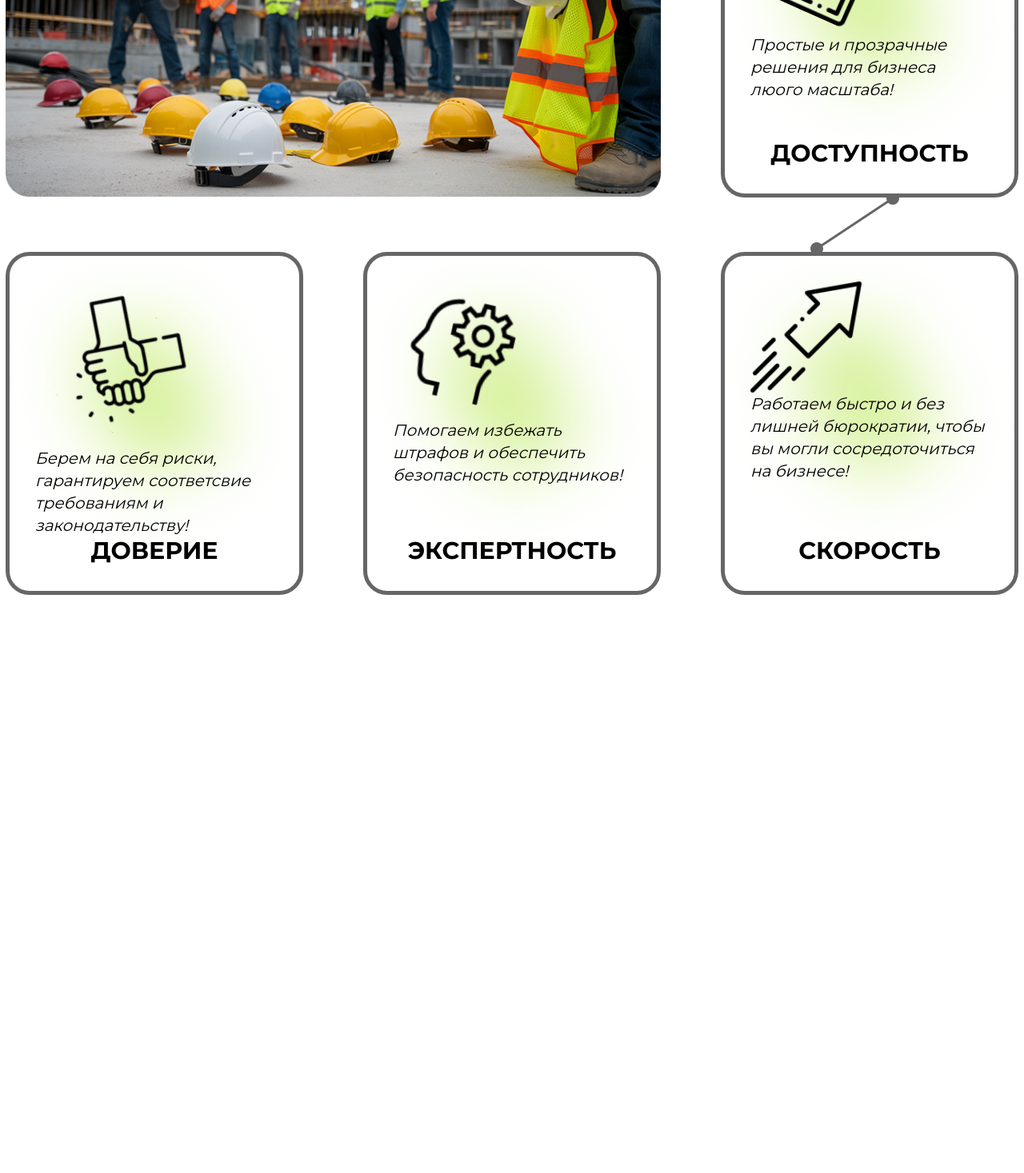
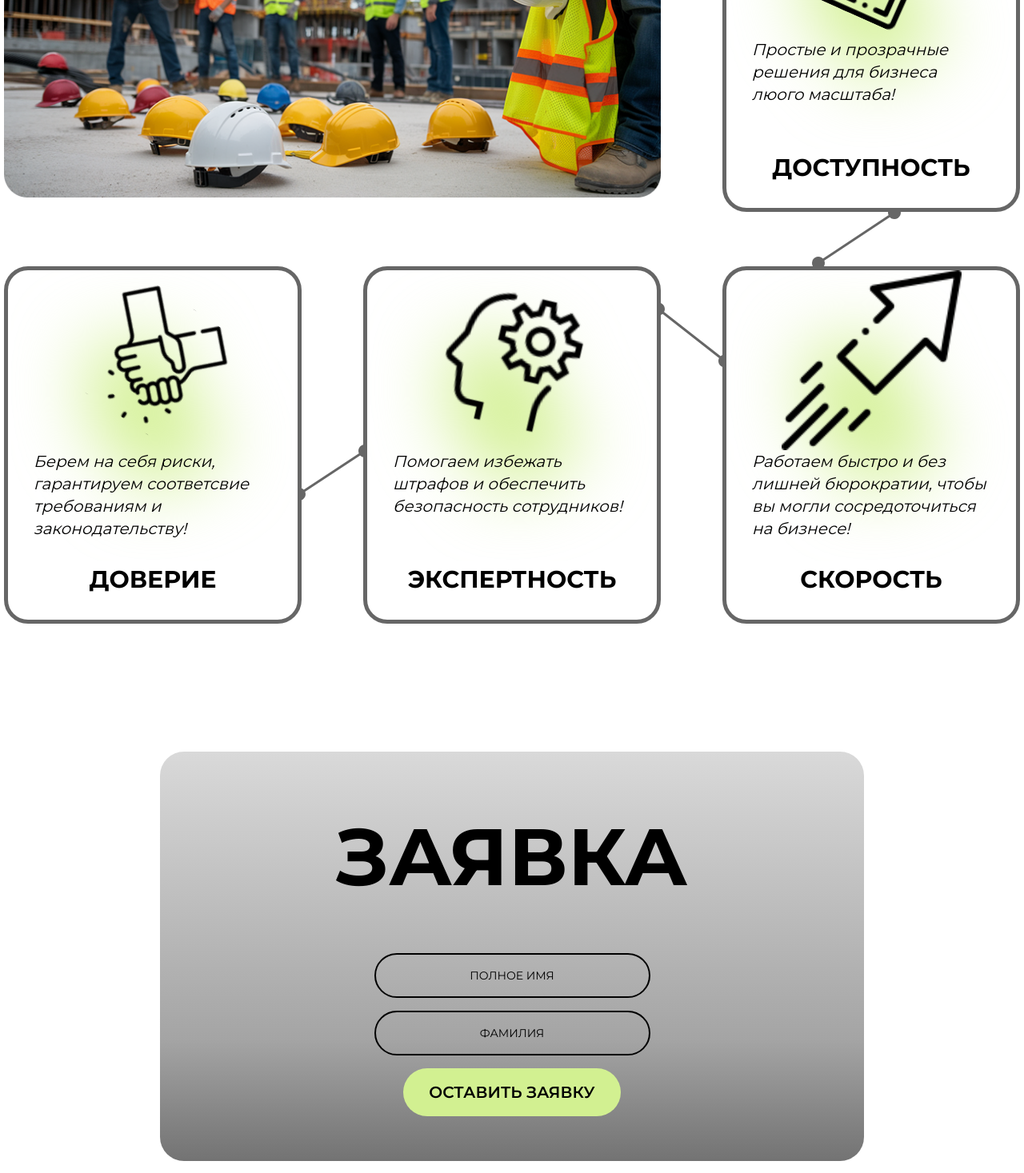
Before and after one commit to gel1ler/technohub, a React (Create React App) app: page / in a window 1280 px wide. Shown: the part 3283-4750 px from the top of the page at 80% size. Before the commit the page ends 4027 px from the top, so only its background shows below. Built offline with nearby package versions, Linux system fonts and the light colour scheme; the HTML template or start-up script is replaced by a standard one.

Commit message:
Add Request component to App and enhance Advantages layout

```diff
--- a/src/App.tsx
+++ b/src/App.tsx
@@ -6,6 +6,7 @@ import Solutions from './components/Solutions';
 import Start from './components/Start';
 import Steps from './components/Steps';
 import Advantages from './components/Advantages';
+import Request from './components/Request';
 
 function App() {
   useEffect(() => {
@@ -48,6 +49,7 @@ function App() {
           src='/assets/divider.svg'
         />
         <Advantages />
+        <Request />
       </div>
     </div>
   );
--- a/src/components/Advantages.tsx
+++ b/src/components/Advantages.tsx
@@ -1,21 +1,21 @@
 import React from 'react'
 
 const Block = ({ src, text, title, children }: { src: string, text: string, title: string, children?: React.ReactNode }) => (
-    <div className="flex flex-col items-center rounded-[30px] border-[5px] border-thgray p-8 relative bg-white">
+    <div className="rounded-[30px] border-[5px] border-thgray px-8 pb-8 relative bg-white">
         <img
             className='absolute top-0 left-1/2 -translate-x-1/2 z-0'
             src='/assets/advantages/small-green-blur.svg'
             alt=''
         />
-        <div className="relative z-10 w-full">
+        <div className="relative z-10 w-full flex flex-col items-center h-full">
             <img
-                className=''
+                className='w-fit h-[225px]'
                 src={`/assets/advantages/${src}.svg`}
                 alt={src}
             />
+            <p className='text-xl z-10 italic flex-grow'>{text}</p>
+            <p className='text-3xl font-bold mt-8'>{title}</p>
         </div>
-        <p className='text-xl z-10 italic flex-grow'>{text}</p>
-        <p className='text-3xl font-bold'>{title}</p>
         {children}
     </div>
 )
@@ -23,7 +23,8 @@ const Block = ({ src, text, title, children }: { src: string, text: string, titl
 const Advantages = () => {
     return (
         <div
-            className='grid grid-rows-2 mx-auto gap-x-[75px] gap-y-[68px] mt-40 w-fit'
+            data-aos='fade-up'
+            className='grid grid-rows-2 mx-auto gap-x-[77px] gap-y-[68px] mt-40 w-fit'
             style={{
                 gridTemplateColumns: '372px 372px 372px'
             }}
@@ -47,14 +48,20 @@ const Advantages = () => {
                 text='Берем на себя риски, гарантируем соответсвие требованиям и законодательству!'
                 title='ДОВЕРИЕ'
             >
-
+                <img
+                    className='absolute top-1/2 right-[6px] translate-x-full -z-10'
+                    src='/assets/advantages/Line2.svg'
+                />
             </Block>
             <Block
                 src='Development Skill'
                 text='Помогаем избежать штрафов и обеспечить безопасность сотрудников!'
                 title='ЭКСПЕРТНОСТЬ'
             >
-
+                <img
+                    className='absolute top-0 translate-y-1/2 right-[6px] translate-x-full -z-10'
+                    src='/assets/advantages/Line3.svg'
+                />
             </Block>
             <Block
                 src='Arrow'
--- /dev/null
+++ b/src/components/Request.tsx
@@ -0,0 +1,175 @@
+import React, { useState } from 'react'
+
+const Input: React.FC<{
+    placeholder?: string;
+    onChange?: (e: React.ChangeEvent<HTMLInputElement>) => void;
+    value?: string;
+    type?: string;
+    name?: string;
+    error?: string;
+}> = ({
+    placeholder = "Введите ваш запрос",
+    onChange,
+    value,
+    type = "text",
+    name,
+    error
+}) => {
+        return (
+            <div className="flex flex-col items-center">
+                <input
+                    type={type}
+                    name={name}
+                    placeholder={placeholder}
+                    className={`w-[345px] px-6 py-4 border-2 rounded-[30px] text-center placeholder-black text-sm outline-none bg-transparent transition-all duration-300 ${error ? 'border-red-700' : 'border-black'
+                        }`}
+                    onChange={onChange}
+                    value={value}
+                />
+                {error && (
+                    <span className="text-red-700 text-xs font-semibold mt-1">{error}</span>
+                )}
+            </div>
+        );
+    };
+
+interface FormData {
+    name: string;
+    lastname: string;
+}
+
+interface FormErrors {
+    name?: string;
+    lastname?: string;
+}
+
+const Request = () => {
+    const [formData, setFormData] = useState<FormData>({
+        name: '',
+        lastname: ''
+    });
+
+    const [errors, setErrors] = useState<FormErrors>({});
+    const [isSubmitting, setIsSubmitting] = useState(false);
+    const [isSubmitted, setIsSubmitted] = useState(false);
+
+    const validateForm = (): boolean => {
+        const newErrors: FormErrors = {};
+
+        // Валидация имени
+        if (!formData.name.trim()) {
+            newErrors.name = 'Имя обязательно для заполнения';
+        }
+
+        // Валидация фамилии
+        if (!formData.lastname.trim()) {
+            newErrors.lastname = 'Фамилия обязательна для заполнения';
+        }
+
+        setErrors(newErrors);
+        return Object.keys(newErrors).length === 0;
+    };
+
+    const handleInputChange = (e: React.ChangeEvent<HTMLInputElement>) => {
+        const { name, value } = e.target;
+        setFormData(prev => ({
+            ...prev,
+            [name]: value
+        }));
+
+        // Очищаем ошибку при вводе
+        if (errors[name as keyof FormErrors]) {
+            setErrors(prev => ({
+                ...prev,
+                [name]: undefined
+            }));
+        }
+    };
+
+    const handleSubmit = async (e: React.FormEvent) => {
+        e.preventDefault();
+
+        if (!validateForm()) {
+            return;
+        }
+
+        setIsSubmitting(true);
+
+        try {
+            // Здесь можно добавить реальную отправку данных на сервер
+            // Например: await fetch('/api/contact', { method: 'POST', body: JSON.stringify(formData) })
+
+            // Имитация отправки
+            await new Promise(resolve => setTimeout(resolve, 2000));
+
+            setIsSubmitted(true);
+            setFormData({
+                name: '',
+                lastname: '',
+            });
+            setErrors({});
+        } catch (error) {
+            console.error('Ошибка при отправке формы:', error);
+            setErrors({ name: 'Произошла ошибка при отправке. Попробуйте еще раз.' });
+        } finally {
+            setIsSubmitting(false);
+        }
+    };
+
+    if (isSubmitted) {
+        return (
+            <div className='my-40 w-[880px] rounded-[30px] flex flex-col items-center gap-4 py-14 mx-auto bg-green-100 border-2 border-green-500'>
+                <div className="text-center">
+                    <h2 className='text-4xl font-bold text-green-700 mb-4'>Спасибо!</h2>
+                    <p className='text-xl text-green-600'>Ваша заявка успешно отправлена.</p>
+                    <p className='text-lg text-green-500 mt-2'>Мы свяжемся с вами в ближайшее время.</p>
+                </div>
+            </div>
+        );
+    }
+
+    return (
+        <form
+            data-aos='fade-up'
+            onSubmit={handleSubmit}
+            className='my-40 w-[880px] rounded-[30px] flex flex-col items-center gap-4 py-14 mx-auto'
+            style={{
+                background: 'linear-gradient(180deg, #D9D9D9 0%, #C1C1C1 32.5%, #A4A4A4 70.5%, #868686 88.5%, #737373 100%)',
+                boxShadow: 'inset 4px - 4px 0.4px - 12px #000000',
+            }}
+        >
+
+            <p className='text-[100px] font-bold mb-[30px]'>ЗАЯВКА</p>
+
+            <Input
+                name="name"
+                placeholder="ПОЛНОЕ ИМЯ"
+                value={formData.name}
+                onChange={handleInputChange}
+                error={errors.name}
+            />
+
+            <Input
+                name="lastname"
+                type="name"
+                placeholder="ФАМИЛИЯ"
+                value={formData.lastname}
+                onChange={handleInputChange}
+                error={errors.lastname}
+            />
+
+            <button
+                type="submit"
+                disabled={isSubmitting}
+                className={`text-xl font-semibold rounded-[30px] px-8 py-4 transition-all duration-300 ${isSubmitting
+                    ? 'bg-gray-400 cursor-not-allowed'
+                    : 'bg-thlightgreen hover:bg-thgreen'
+                    }`}
+            >
+                {isSubmitting ? 'ОТПРАВКА...' : 'ОСТАВИТЬ ЗАЯВКУ'}
+            </button>
+        </form>
+    )
+}
+
+export default Request
--- a/src/components/Steps.tsx
+++ b/src/components/Steps.tsx
@@ -32,8 +32,8 @@ const Step = ({ num, children }: { num: number, children?: React.ReactNode }) =>
 
 const Steps = () => {
     return (
-        <div className='flex flex-col gap-14 mx-auto mt-40 max-w-[1500px]'>
-            <div className="grid grid-cols-4 gap-6 h-[194px] max-w-[1400px] w-full mx-auto" data-aos="fade-up">
+        <div className='flex flex-col gap-14 mx-auto mt-40 max-w-[1400px]'>
+            <div className="grid grid-cols-4 gap-6 h-[194px] w-full mx-auto" data-aos="fade-up">
                 <Block className='border-[3px] border-thgreen '>
                     <svg width="121" height="48" viewBox="0 0 121 48" fill="none" xmlns="http://www.w3.org/2000/svg">
                         <mask id="path-1-outside-1_1_43" maskUnits="userSpaceOnUse" x="0" y="0" width="121" height="48" fill="black">
```
Also changed, not shown: public/assets/request/Line3.svg (added), public/assets/request/arrows.svg (added).
